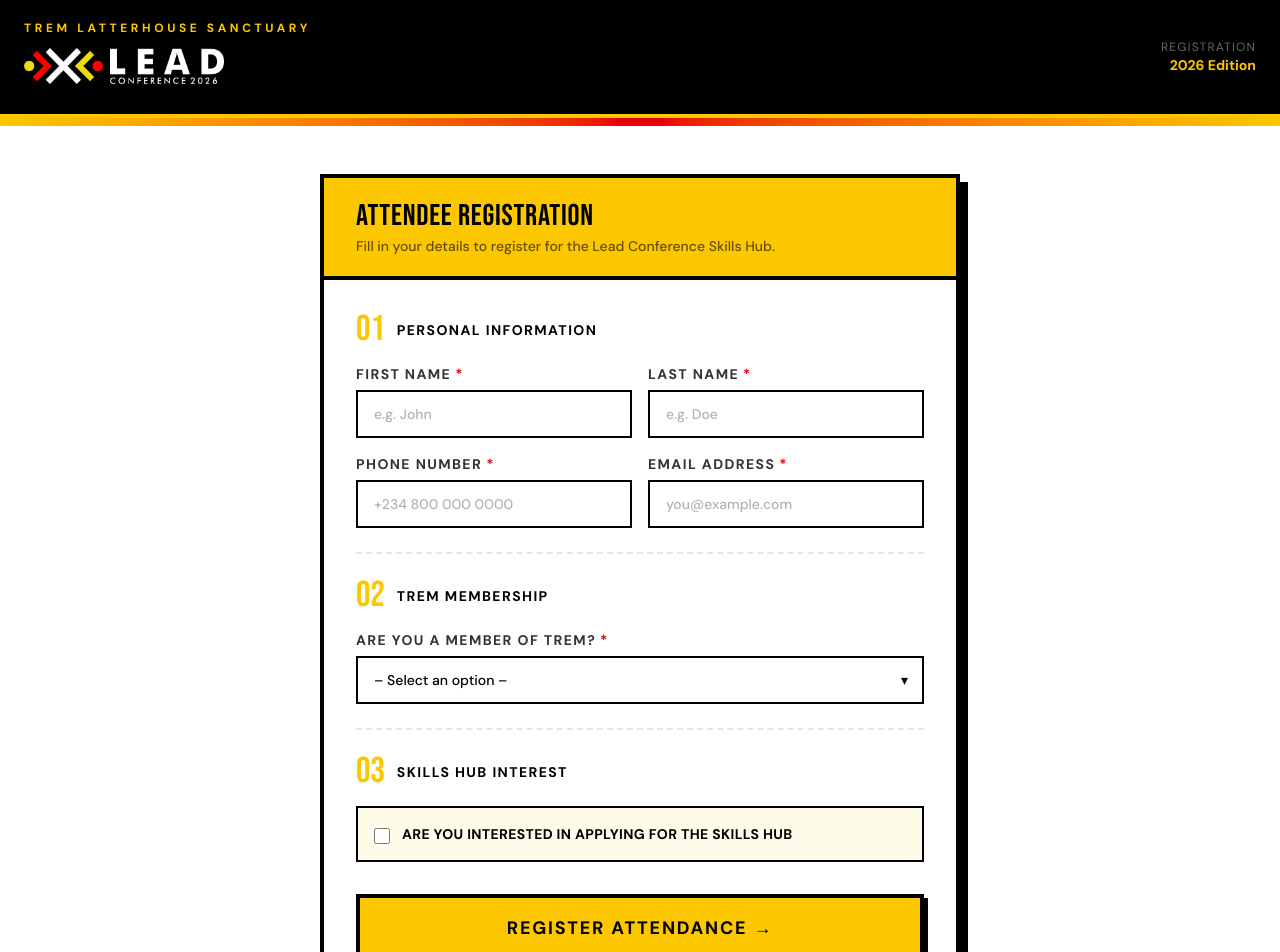
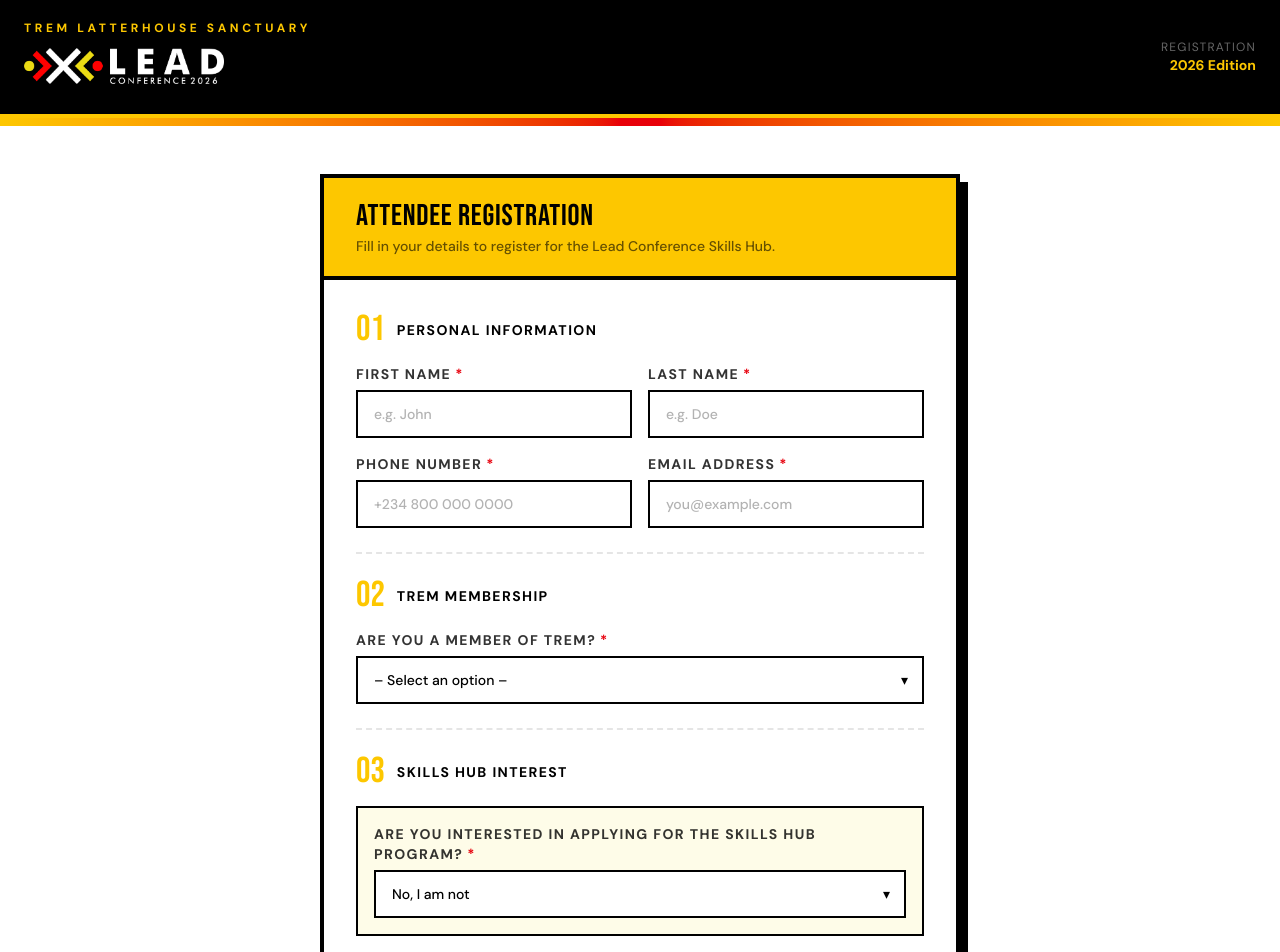
Before and after one commit to BICD-dev/skills-hub, a React (Vite) app in the folder frontend/: page / in a window 1280 px wide. Shown: the top 952 px of the page. Built offline with nearby package versions, Linux system fonts and the light colour scheme.

Commit message:
refactor: update interestedInSkillsHub handling to use select input for better user experience

```diff
--- a/frontend/src/page/Form.tsx
+++ b/frontend/src/page/Form.tsx
@@ -147,9 +147,20 @@ export default function LeadConferenceForm(): JSX.Element {
   const onChange = (e: ChangeEvent<HTMLInputElement | HTMLSelectElement>): void => {
     const { name, value, type } = e.target;
     setForm((prev) => {
+      // Handle different field types
+      let fieldValue: string | boolean | string[];
+      if (type === "checkbox") {
+        fieldValue = (e.target as HTMLInputElement).checked;
+      } else if (name === "interestedInSkillsHub") {
+        // Convert string "true"/"false" to boolean
+        fieldValue = value === "true";
+      } else {
+        fieldValue = value;
+      }
+
       const updated = {
         ...prev,
-        [name]: type === "checkbox" ? (e.target as HTMLInputElement).checked : value,
+        [name]: fieldValue,
       } as FormState;
 
       // Clear branch if isMember changes to anything other than "yes"
@@ -178,7 +189,7 @@ export default function LeadConferenceForm(): JSX.Element {
               lastName: form.lastName,
               email: form.email,
               phone: form.phone,
-              isMember: form.isMember === "yes",
+              isMember: form.isMember === "yes", // im sending out a boolean here
               branch: form.isMember === "yes" ? form.branch : undefined,
               physicalCourse: form.physicalCourse,
               onlineCourses: form.onlineCourses,
@@ -421,20 +432,25 @@ export default function LeadConferenceForm(): JSX.Element {
               <div className="stagger-3">
                 <SectionTitle label="Skills Hub Interest" number="03" />
                 <div className="mt-4 border-2 border-black p-4 bg-yellow-50">
-                  <label className="flex items-start gap-3 cursor-pointer">
-                    <input
-                      type="checkbox"
-                      name="interestedInSkillsHub"
-                      checked={form.interestedInSkillsHub}
-                      onChange={onChange}
-                      className="mt-1 w-4 h-4 accent-yellow-400"
-                    />
-                    <span className="text-sm font-semibold text-black uppercase tracking-wide">
-                      are you interested in applying for the skills hub
-                    </span>
-                  </label>
+                  <Field label="Are you interested in applying for the skills hub program?" required>
+                    <div className="select-wrapper">
+                      <select
+                        name="interestedInSkillsHub"
+                        className={selectCls + (errors.interestedInSkillsHub ? " border-red-600" : "")}
+                        value={String(form.interestedInSkillsHub)}
+                        onChange={onChange}
+                      >
+                        <option value="">– Select an option –</option>
+                        <option value="true">Yes, I am</option>
+                        <option value="false">No, I am not</option>
+                      </select>
+                    </div>
+                    {errors.interestedInSkillsHub && <ErrMsg msg={errors.interestedInSkillsHub} />}
+                  </Field>
                 </div>
               </div>
+
+
 
               {form.interestedInSkillsHub && (
                 <>
```
